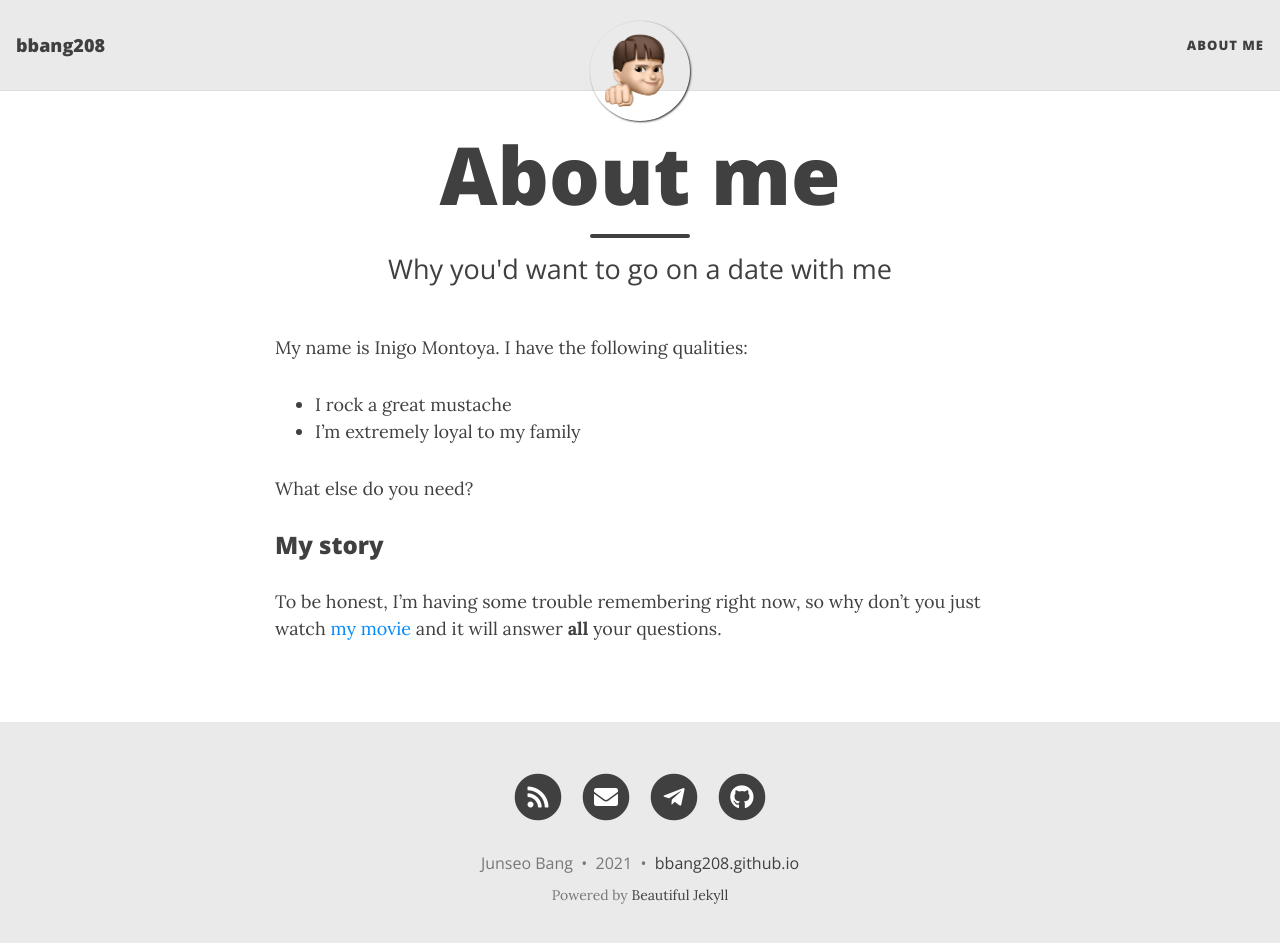
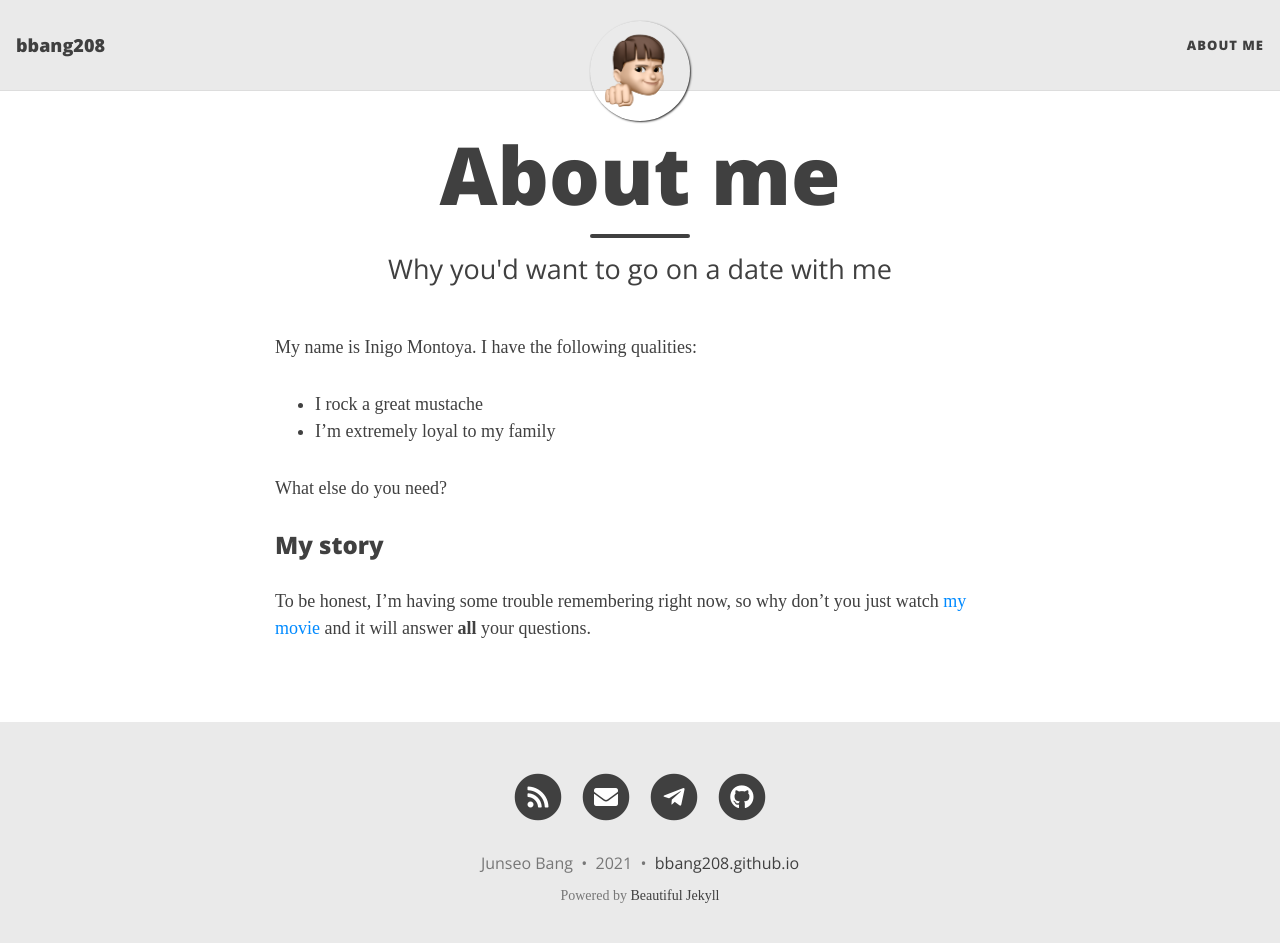
Before and after one commit to bbang208/bbang208.github.io, a Jekyll site: the page built from aboutme.md, in a window 1280 px wide and 956 px high. Shown: the top 943 px of the window. Built offline with Jekyll 4.4.1, drawn with Linux system fonts in a browser that asks for light colours; nearby versions of some CDN libraries.

Commit message:
Change avartar-icon extension and Font

```diff
--- a/assets/css/beautifuljekyll.css
+++ b/assets/css/beautifuljekyll.css
@@ -11,7 +11,7 @@ html {
 }
 
 body {
-  font-family: 'Lora', 'Times New Roman', serif;
+  font-family: 'Nanum Gothic', 'Times New Roman', serif;
   font-size: 1.125rem;
   color: {{ site.text-col | default: "#404040" }};
   position: relative;
```
